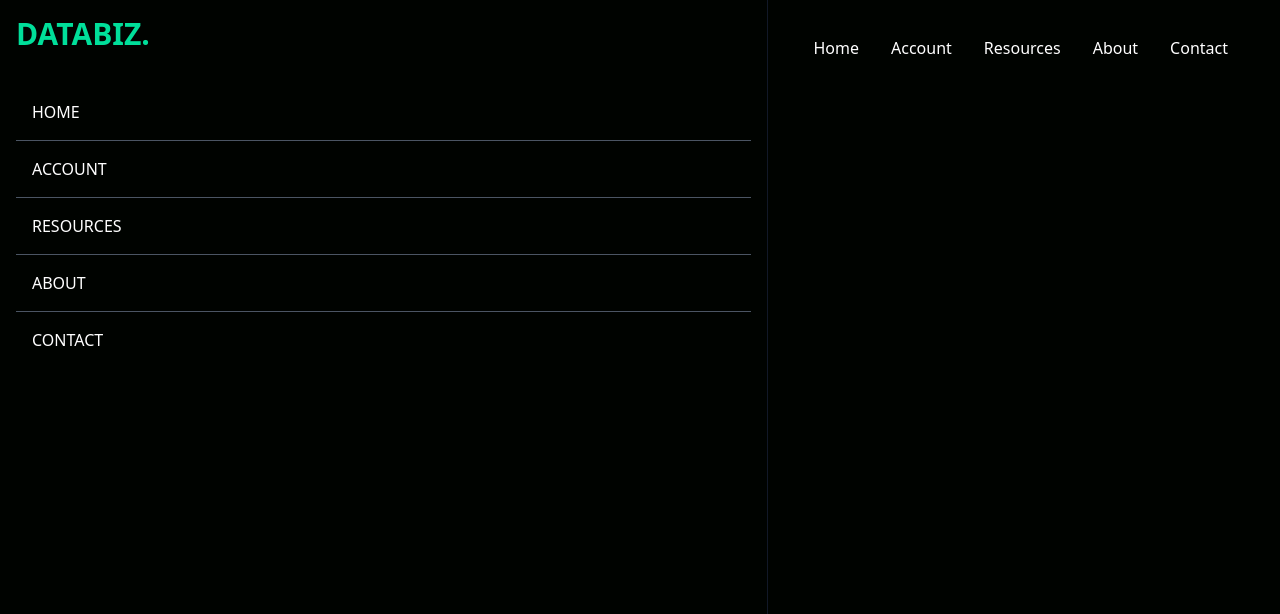
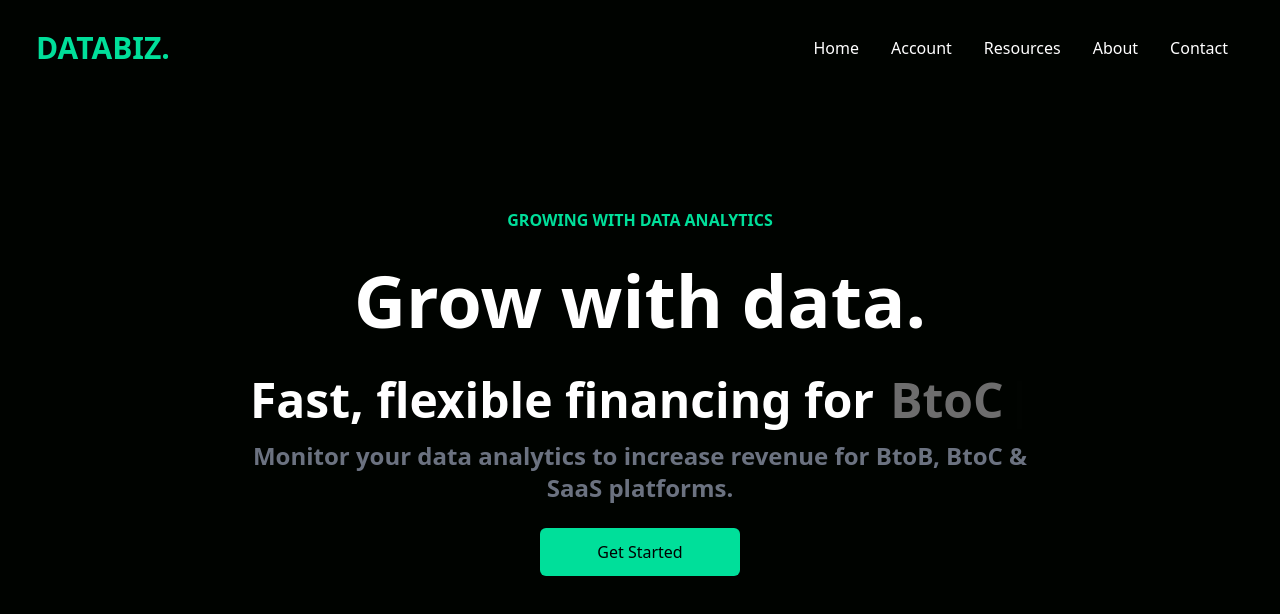
Before and after one commit to CMT94/business-data-app, a React (Create React App) app: page / in a window 1280 px wide. Shown: the top 614 px of the page. Built offline with nearby package versions, Linux system fonts and the light colour scheme.

Commit message:
Hero section + install react-simple-typewriter

```diff
--- a/package.json
+++ b/package.json
@@ -10,6 +10,7 @@
     "react-dom": "^18.2.0",
     "react-icons": "^4.10.1",
     "react-scripts": "5.0.1",
+    "react-simple-typewriter": "^5.0.1",
     "web-vitals": "^2.1.4"
   },
   "scripts": {
--- a/src/App.js
+++ b/src/App.js
@@ -1,12 +1,14 @@
 import React from "react";
 
 import Navbar from "./components/Navbar";
+import Hero from "./components/Hero";
 
 const App = () => {
   return (
-    <div>
+    <React.Fragment>
       <Navbar />
-    </div>
+      <Hero />
+    </React.Fragment>
   );
 };
 
--- /dev/null
+++ b/src/components/Hero.jsx
@@ -0,0 +1,41 @@
+import React from "react";
+
+import { Typewriter } from "react-simple-typewriter";
+const Hero = () => {
+  return (
+    <div className="text-white">
+      <div className="max-w-[800px] mt-[-96px] w-full h-screen mx-auto text-center flex flex-col justify-center">
+        <p className="text-[#00df9a] font-bold p-2">
+          GROWING WITH DATA ANALYTICS
+        </p>
+        <h1 className="md:text-7xl sm:text-6xl text-4xl font-bold md:py-6">
+          Grow with data.
+        </h1>
+        <div className="flex justify-center items-center">
+          <p className="md:text-5xl sm:text-4xl text-xl font-bold py-4">
+            Fast, flexible financing for
+          </p>
+          <p className="md:text-5xl sm:text-4xl text-xl text-[#6d6d6d] font-bold md:pl-4 pl-3">
+            <Typewriter
+              words={["BtoB", "BtoC", "SaaS"]}
+              typeSpeed={120}
+              deleteSpeed={100}
+              delaySpeed={2000}
+              loop
+              cursor
+            />
+          </p>
+        </div>
+        <p className="md:text-2xl text-xl font-bold text-gray-500">
+          Monitor your data analytics to increase revenue for BtoB, BtoC & SaaS
+          platforms.
+        </p>
+        <button className="bg-[#00df9a] w-[200px] rounded-md font-medium my-6 mx-auto px-6 py-3 text-black hover:bg-[#02c98c]">
+          Get Started
+        </button>
+      </div>
+    </div>
+  );
+};
+
+export default Hero;
--- a/src/components/Navbar.jsx
+++ b/src/components/Navbar.jsx
@@ -29,7 +29,7 @@ const Navbar = () => {
   return (
     <div className="flex justify-between items-center h-24 max-w-[1240px] mx-auto px-4 text-white">
       <h1 className="w-full text-3xl font-bold text-[#00df9a]">DATABIZ.</h1>
-      <ul className="hidden md:flex capitalize">
+      <ul className="capitalize hidden md:flex">
         {navLinks.map((link) => (
           <li key={link.key} className="p-4">
             {link.key}
@@ -39,14 +39,14 @@ const Navbar = () => {
 
       {/* MOBILE NAV - START */}
       <div onClick={toggleNavMenu} className="block md:hidden">
-        {!navMenu ? <AiOutlineClose size={20} /> : <AiOutlineMenu size={20} />}
+        {navMenu ? <AiOutlineClose size={20} /> : <AiOutlineMenu size={20} />}
       </div>
 
       <div
         className={
-          !navMenu
+          navMenu
             ? "fixed left-0 top-0 w-[60%] h-full border-r border-r-gray-900 bg-[#000300] ease-in-out duration-500"
-            : "fixed left-[-100%]"
+            : "fixed top-0 left-[-100%]"
         }
       >
         <h1 className="w-full text-3xl font-bold text-[#00df9a] m-4">
```
Also changed, not shown: 1 other file (tests, documents, lock files or other folders).
